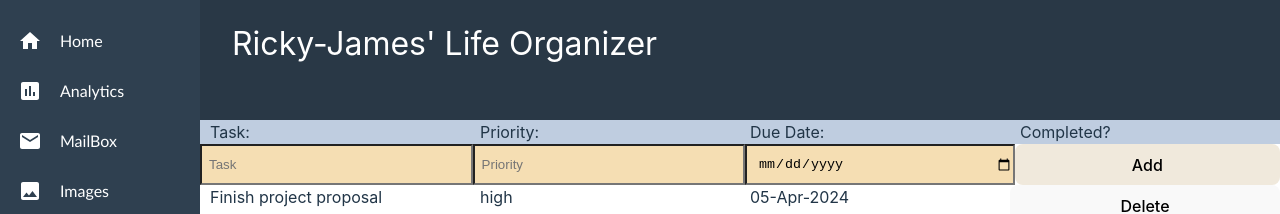
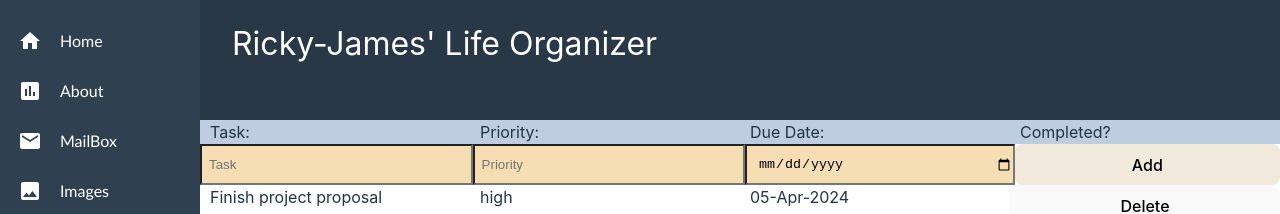
Before and after one commit to jmylesmusic/todo-list, a React (Vite) app: page / in a window 1280 px wide. Shown: the top 214 px of the page. Built offline with nearby package versions, Linux system fonts and the light colour scheme.

Commit message:
One Commit to Rule Them All

```diff
--- a/src/App.css
+++ b/src/App.css
@@ -105,6 +105,5 @@ body {
   left: 200px;
   top: 120px;
   color: #2f4050;
-  width: fit-content;
   flex-direction: row-reverse;
 }
--- a/src/components/About.jsx
+++ b/src/components/About.jsx
@@ -0,0 +1,5 @@
+const About = () => {
+  return <div>This is our about page.</div>;
+};
+
+export default About;
--- a/src/components/SidebarData.jsx
+++ b/src/components/SidebarData.jsx
@@ -7,7 +7,6 @@ import MailIcon from "@mui/icons-material/Mail";
 import ImageIcon from "@mui/icons-material/Image";
 import GroupIcon from "@mui/icons-material/Group";
 import DashboardIcon from "@mui/icons-material/Dashboard";
-
 export const SidebarData = [
   {
     title: "Home",
@@ -15,9 +14,9 @@ export const SidebarData = [
     link: "/home",
   },
   {
-    title: "Analytics",
+    title: "About",
     icon: <AssessmentIcon />,
-    link: "/analytics",
+    link: "/about",
   },
   {
     title: "MailBox",
```
